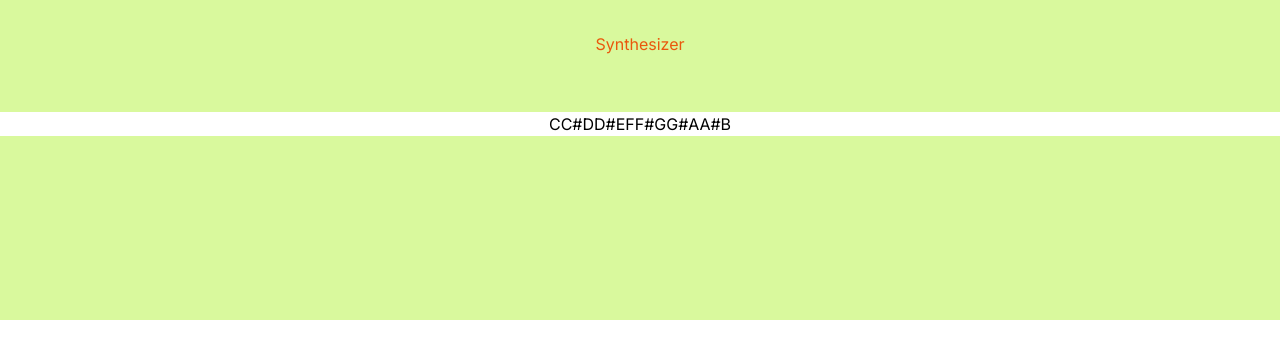
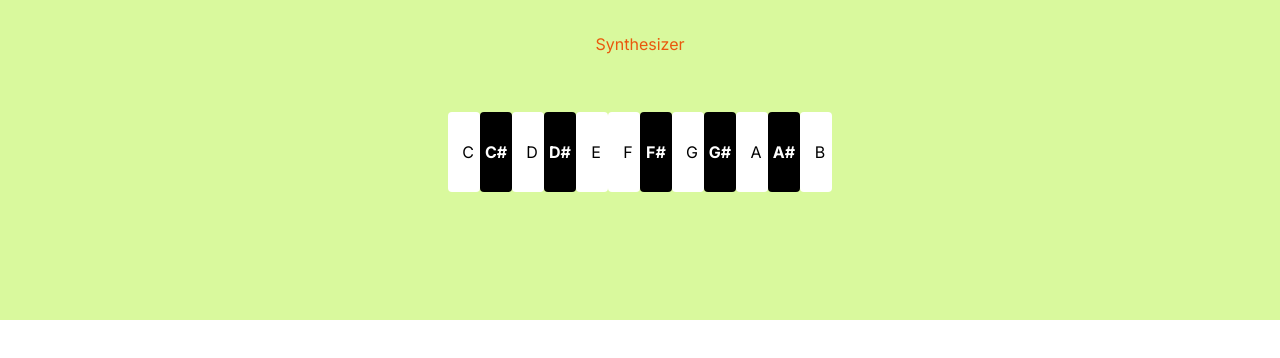
Before and after one commit to Yulanyandrea/Piano_Project, a Next.js app: page / in a window 1280 px wide. Shown: the top 358 px of the page. Built offline with nearby package versions, Linux system fonts and the light colour scheme.

Commit message:
confi Tailwind file

```diff
--- a/package.json
+++ b/package.json
@@ -20,10 +20,10 @@
     "@types/node": "^20",
     "@types/react": "^18",
     "@types/react-dom": "^18",
-    "autoprefixer": "^10.0.1",
+    "autoprefixer": "^10.4.16",
     "eslint": "^8",
     "eslint-config-next": "14.0.3",
-    "postcss": "^8",
+    "postcss": "^8.4.32",
     "tailwindcss": "^3.3.6",
     "typescript": "^5"
   }
--- a/postcss.config.js
+++ b/postcss.config.js
@@ -1,6 +1,6 @@
 module.exports = {
   plugins: {
-    tailwindcss: {},
+    tailwindcss: {config: './tailwind.config.js'} ,
     autoprefixer: {},
   },
 }
--- a/src/app/layout.tsx
+++ b/src/app/layout.tsx
@@ -1,6 +1,7 @@
 import type { Metadata } from 'next'
 import { Inter } from 'next/font/google'
-import './globals.css'
+import '../styles/globals.css'
+
 
 const inter = Inter({ subsets: ['latin'] })
 
--- a/src/app/page.tsx
+++ b/src/app/page.tsx
@@ -1,6 +1,5 @@
 "use client"
-import PianoKey from '../componets/PianoKeys';
-import 'tailwindcss/tailwind.css'
+import PianoKey from '../componets/pianoKey/PianoKeys';
 
 const Home = () => {
   let notesObj = {
@@ -23,11 +22,11 @@ const Home = () => {
   return (
     <main className='bg-lime-200 w-30 h-80'>
       <p className='bg-gray h-12 text-center text-orange-600 pt-8 pb-20'>Synthesizer</p>
-       <section  className= " bg-white   flex justify-center mx-0">
+       <section  className= "flex justify-center mx-0 my-0 w-30 h-20 items-center">
 
           {notesValues.map(([key, value]) => (
 
-              <PianoKey key={value} noteFrequency={value} noteName={key} isSharp={sharpNotes.includes(key)} />
+              <PianoKey key={value} noteFrequency={value} noteName={key} isSharp={sharpNotes.includes(key) } variation="primary"/>
 
           ))}
        </section>
--- a/src/componets/PianoKeys.tsx
+++ b/src/componets/pianoKey/PianoKeys.tsx
@@ -1,14 +1,16 @@
 "use client"
 import { useState, useEffect } from 'react';
 import 'tailwindcss/tailwind.css';
+import '../../styles/globals.css'
 
 interface PianoKeyProps {
   noteFrequency: number;
   noteName:string;
   isSharp:boolean;
+  variation: "primary" | "secondary" | "tertiary";
 }
 
-const PianoKey = ({ noteFrequency,noteName, isSharp }:PianoKeyProps) => {
+const PianoKey = ({ noteFrequency,noteName, isSharp,variation }:PianoKeyProps) => {
   const [audioContext, setAudioContext] = useState<AudioContext | null>(null);
   useEffect(() => {
     const initAudioContext = () => {
@@ -31,9 +33,9 @@ const PianoKey = ({ noteFrequency,noteName, isSharp }:PianoKeyProps) => {
   };
 
   return (
-    <section className='bg-white h-10'>
-      { isSharp === true ? <button className= "bg-black w-60 h-5" onClick={() => playNote(noteFrequency)}>{noteName}</button> :
-        <button className= "bg-orange-800 w-60 h-16" onClick={() => playNote(noteFrequency)}>{noteName}</button>
+    <section>
+      { isSharp === true ? <button className="bg-black text-white font-bold rounded w-8 h-20" onClick={() => playNote(noteFrequency)}>{noteName}</button> :
+        <button className= "bg-white w-8 h-20 pl-2 rounded"  onClick={() => playNote(noteFrequency)}>{noteName}</button>
       }
 
     </section>
--- /dev/null
+++ b/tailwind.config.js
@@ -0,0 +1,13 @@
+ // tailwind.config.js
+ module.exports = {
+
+  content: ['./src/**/*.{js,ts,jsx,tsx}', './components/**/*.{js,ts,jsx,tsx}'],
+   media: false, // or 'media' or 'class'
+   theme: {
+     extend: {},
+   },
+   variants: {
+     extend: {},
+   },
+   plugins: [],
+ }
--- a/tailwind.config.ts
+++ /dev/null
@@ -1,51 +0,0 @@
-import type { Config } from 'tailwindcss'
-import colors from 'tailwindcss/colors'
-
-
-const config: Config = {
-  content: [
-    './src/pages/**/*.{js,ts,jsx,tsx,mdx}',
-    './src/components/**/*.{js,ts,jsx,tsx,mdx}',
-    './src/app/**/*.{js,ts,jsx,tsx,mdx}',
-  ],
-  theme: {
-    extend: {
-      screens: {
-        sm: '480px',
-        md: '768px',
-        lg: '976px',
-        xl: '1440px',
-      },
-      colors: {
-        gray: colors.coolGray,
-        blue: colors.lightBlue,
-        red: colors.rose,
-        pink: colors.fuchsia,
-      },
-      fontFamily: {
-        sans: ['Graphik', 'sans-serif'],
-        serif: ['Merriweather', 'serif'],
-      },
-      extend: {
-        spacing: {
-          '128': '32rem',
-          '144': '36rem',
-        },
-        borderRadius: {
-          '4xl': '2rem',
-        }
-      },
-      buttons: {
-        primary: {
-          backgroundColor: 'primary.500',
-          color: 'black',
-          padding: '1rem 2rem',
-          borderRadius: '4px',
-        },
-      },
-
-    },
-  },
-  plugins: [],
-}
-export default config
```
Also changed, not shown: src/styles/globals.css (line endings or trailing spaces), 1 other file (tests, documents, lock files or other folders).
